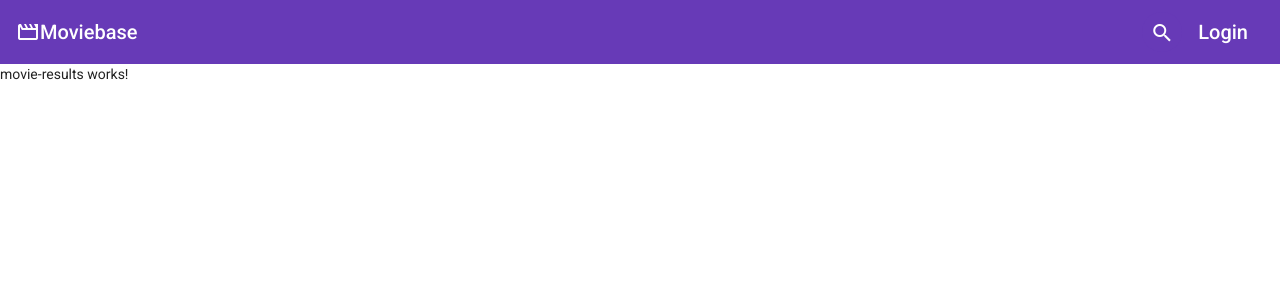
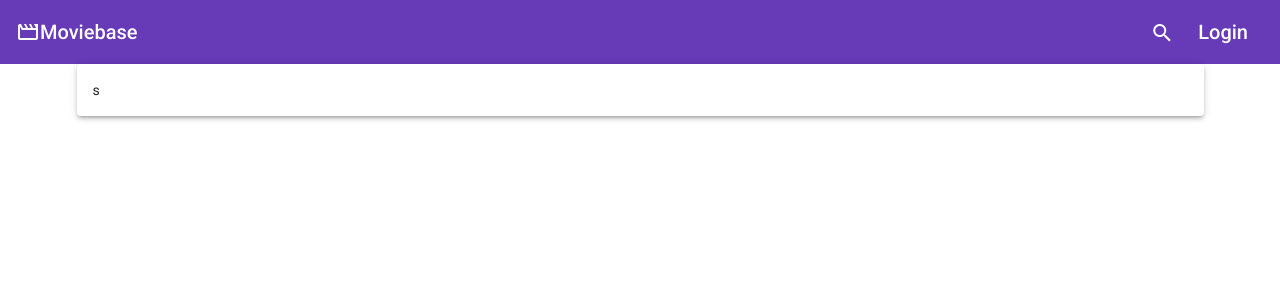
Before and after one commit to oobohP/moviebase, an Angular app in the folder ui/: page /search in a window 1280 px wide. Shown: the top 300 px of the page. Built offline with nearby package versions, Linux system fonts and the light colour scheme.

Commit message:
added container class for router outlet, might change to bootstrap

```diff
--- a/ui/src/app/app.component.html
+++ b/ui/src/app/app.component.html
@@ -1,5 +1,6 @@
 <app-navbar></app-navbar>
 
-<div>
+<!-- potentially swap to bootstrap? -->
+<div class="ui container">
   <router-outlet></router-outlet>
 </div>
--- a/ui/src/app/pages/movie-results/movie-results.component.html
+++ b/ui/src/app/pages/movie-results/movie-results.component.html
@@ -1 +1,5 @@
-<p>movie-results works!</p>
+<div>
+  <mat-card class="mat-elevation-z3">
+    s
+  </mat-card>
+</div>
```
Also changed, not shown: ui/src/app/pages/movie-results/movie-results.component.ts (+15 -0 lines), ui/src/app/pages/pages.module.ts (+4 -3 lines).
